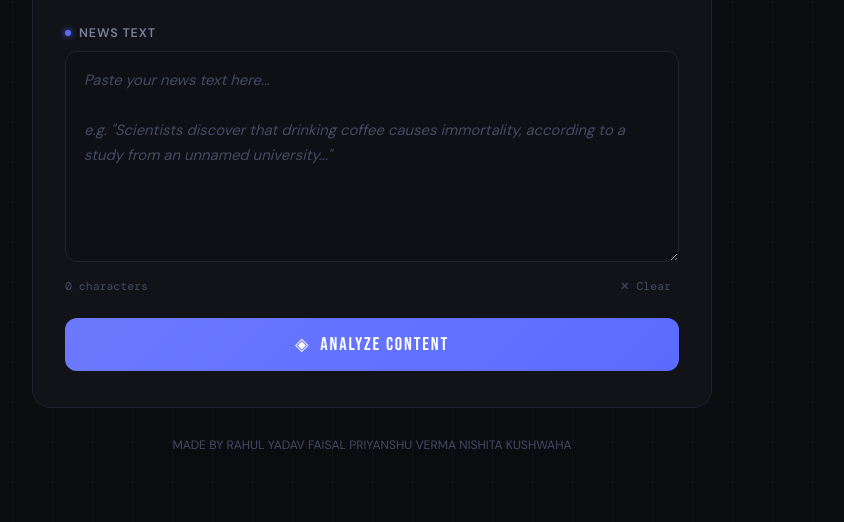
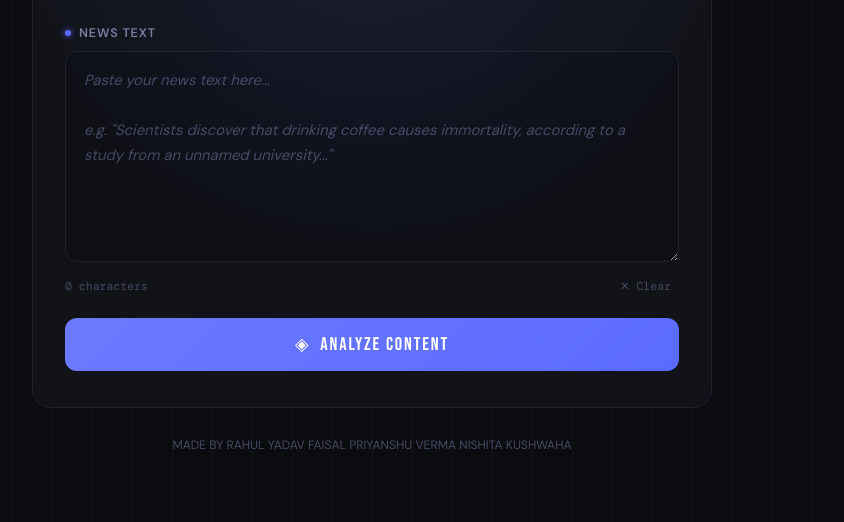
Before and after one commit to rahulyadav7800/Fake-news-detector, a website: page public/index.html in a window 1280 px wide. Shown: the part 278-800 px from the top of the page, without its empty margins (268-1112 px from the left). Drawn offline with nearby package versions, Linux system fonts and the light colour scheme.

Commit message:
Add radial gradient effect to card element

```diff
--- a/public/style.css
+++ b/public/style.css
@@ -141,6 +141,17 @@ body {
   height: 2px;
   background: linear-gradient(90deg, transparent, var(--accent), transparent);
   opacity: 0.6;
+}
+.card::after {
+  content: "";
+  position: absolute;
+  inset: 0;
+  background: radial-gradient(
+    circle at top,
+    rgba(91,107,255,0.12),
+    transparent 60%
+  );
+  pointer-events: none;
 }
 
 .card-header {
```
